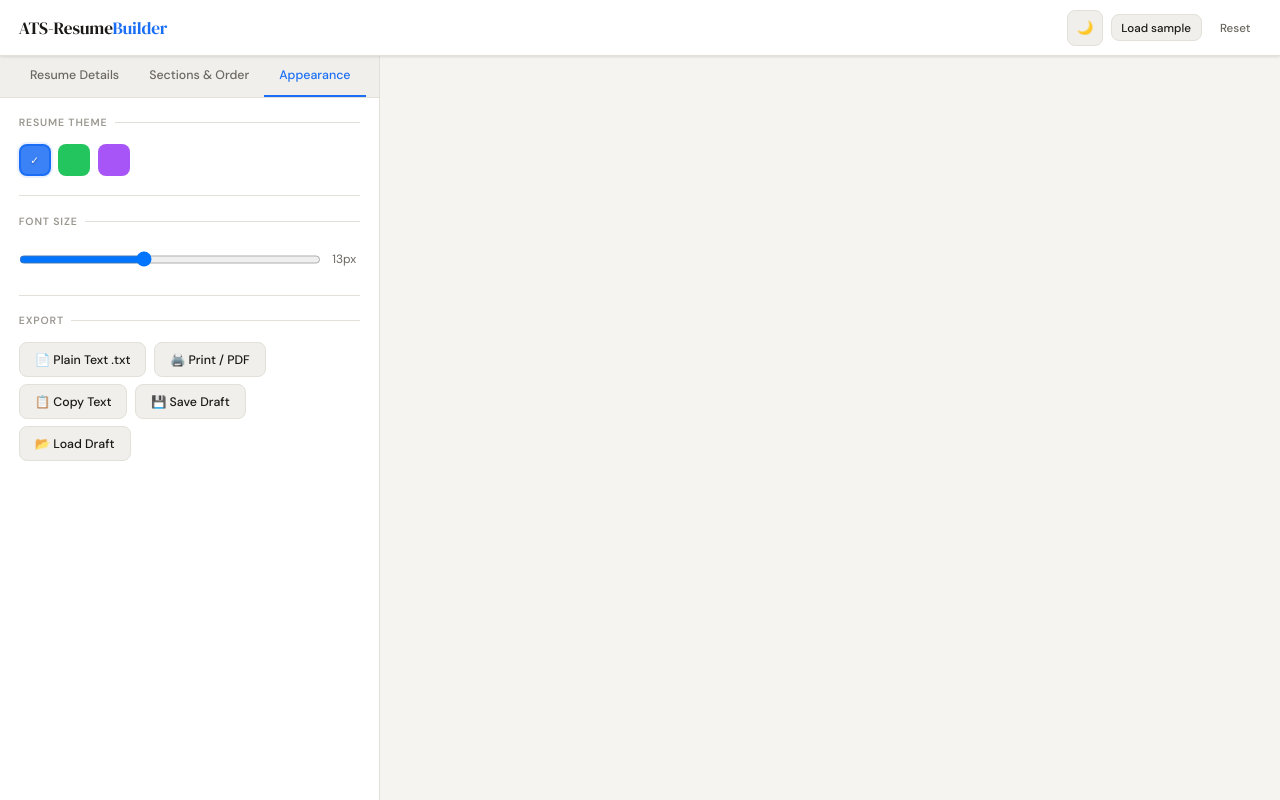
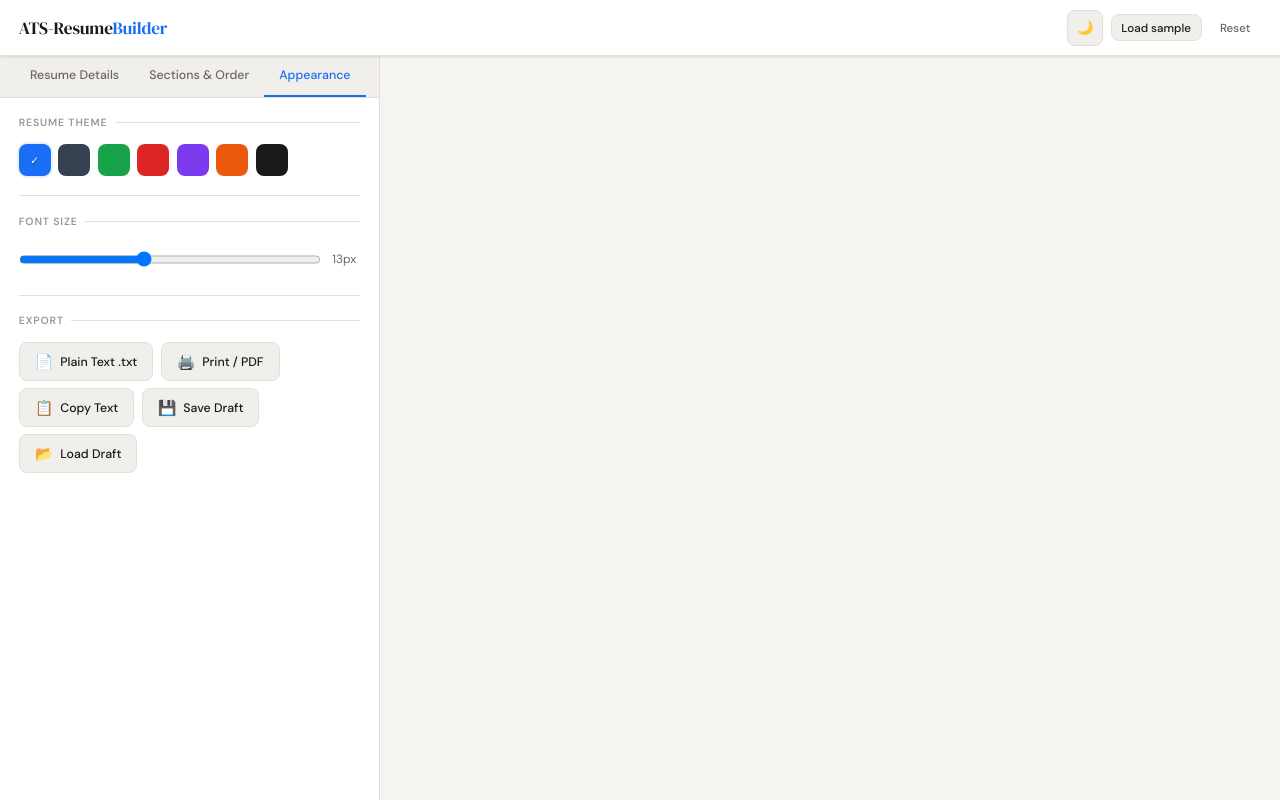
Before and after one commit to wilfredo-domanico-jr/ats-resume-builder, a React (Vite) app: page / in a window 1280 px wide. Both pictures are taken after a click on the button "Appearance". Built offline with nearby package versions, Linux system fonts and the light colour scheme.

Commit message:
Finish Left Side

```diff
--- a/src/components/AppearanceTab/AppearanceTab.tsx
+++ b/src/components/AppearanceTab/AppearanceTab.tsx
@@ -5,12 +5,60 @@ type Theme = {
   id: string;
   label: string;
   header: string;
+  accent: string;
+  bg: string;
 };
 
 const themes: Theme[] = [
-  { id: "blue", label: "Blue", header: "#3b82f6" },
-  { id: "green", label: "Green", header: "#22c55e" },
-  { id: "purple", label: "Purple", header: "#a855f7" },
+  {
+    id: "blue",
+    label: "Blue",
+    header: "#1a6ef5",
+    accent: "#1a6ef5",
+    bg: "#ffffff",
+  },
+  {
+    id: "slate",
+    label: "Slate",
+    header: "#374151",
+    accent: "#374151",
+    bg: "#ffffff",
+  },
+  {
+    id: "green",
+    label: "Green",
+    header: "#16a34a",
+    accent: "#16a34a",
+    bg: "#ffffff",
+  },
+  {
+    id: "red",
+    label: "Red",
+    header: "#dc2626",
+    accent: "#dc2626",
+    bg: "#ffffff",
+  },
+  {
+    id: "purple",
+    label: "Purple",
+    header: "#7c3aed",
+    accent: "#7c3aed",
+    bg: "#ffffff",
+  },
+  {
+    id: "orange",
+    label: "Orange",
+    header: "#ea580c",
+    accent: "#ea580c",
+    bg: "#ffffff",
+  },
+  {
+    id: "mono",
+    label: "Mono",
+    header: "#1a1917",
+    accent: "#1a1917",
+    bg: "#ffffff",
+  },
 ];
 
 function AppearanceTab() {
@@ -85,23 +133,23 @@ function AppearanceTab() {
 
       <div className="export-group">
         <button className="export-btn" onClick={exportTxt}>
-          📄 Plain Text .txt
+          <span className="eb-icon">📄</span> Plain Text .txt
         </button>
 
         <button className="export-btn" onClick={exportPDF}>
-          🖨️ Print / PDF
+          <span className="eb-icon">🖨️</span> Print / PDF
         </button>
 
         <button className="export-btn" onClick={copyText}>
-          📋 Copy Text
+          <span className="eb-icon">📋</span> Copy Text
         </button>
 
         <button className="export-btn" onClick={saveDraft}>
-          💾 Save Draft
+          <span className="eb-icon">💾</span> Save Draft
         </button>
 
         <button className="export-btn" onClick={loadDraft}>
-          📂 Load Draft
+          <span className="eb-icon">📂</span> Load Draft
         </button>
       </div>
     </div>
```
